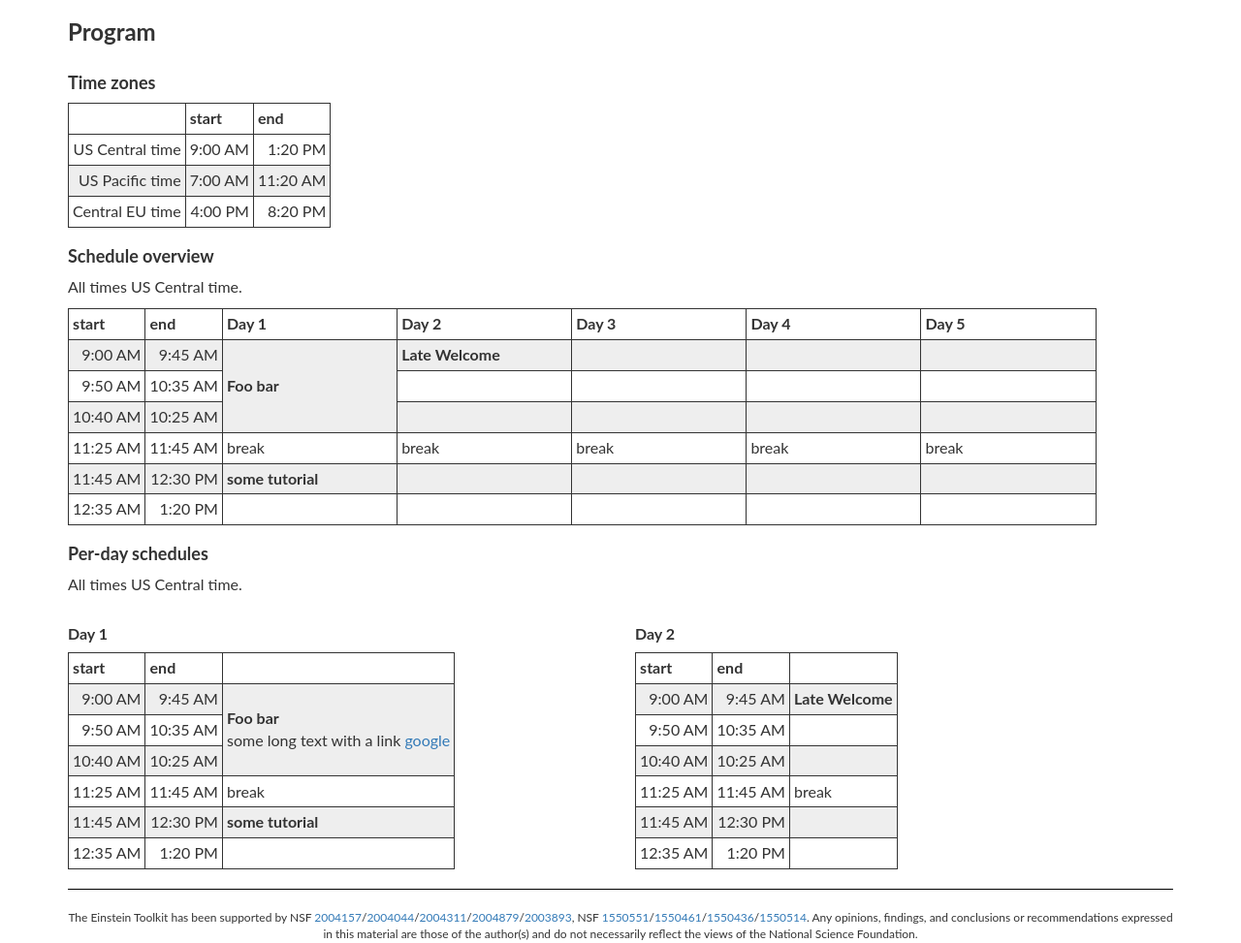
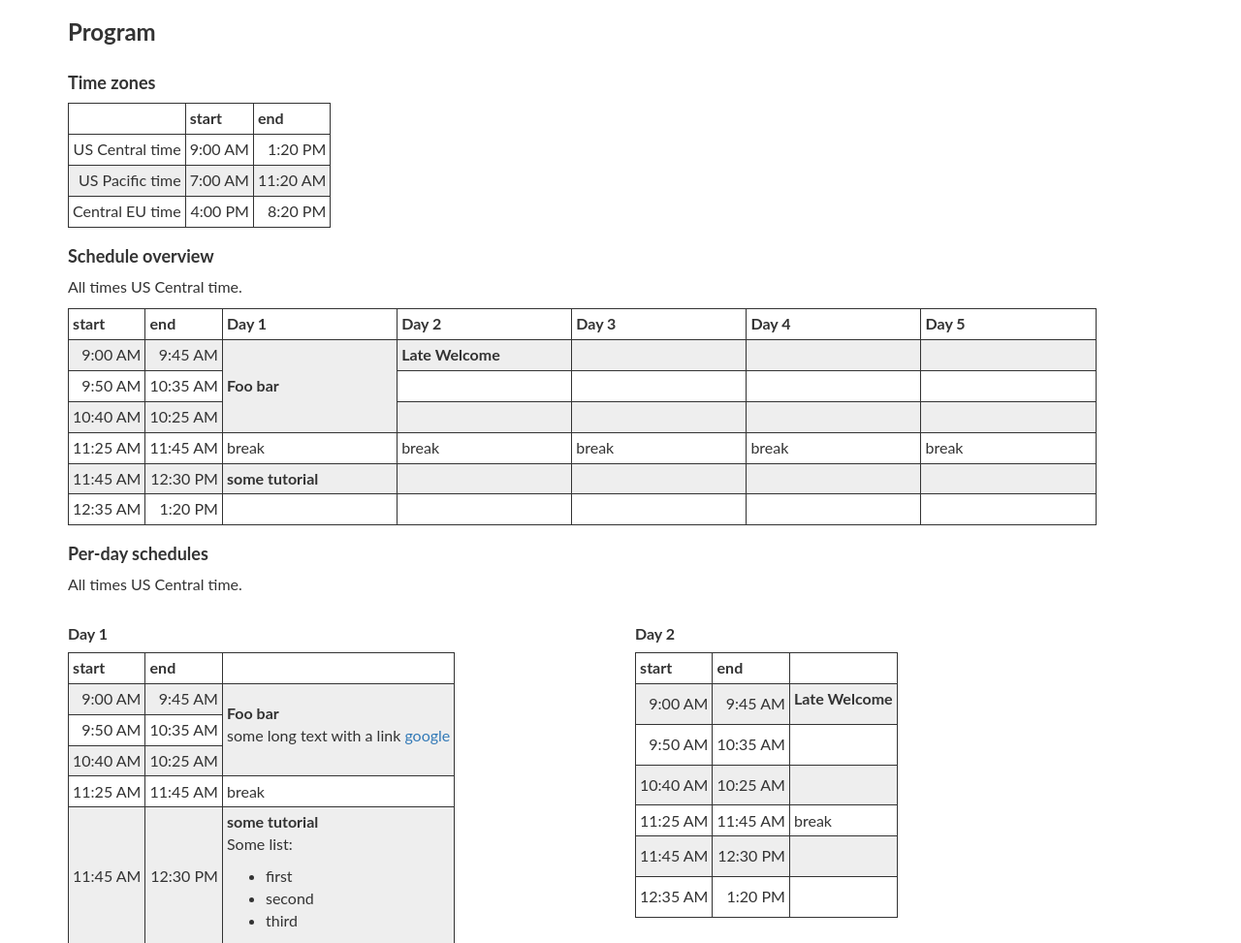
Before and after one commit to EinsteinToolkit/et2021uiuc, a Jekyll site: the page built from program.md, in a window 1280 px wide and 1348 px high. Shown: the part 154-1127 px from the top of the window at 97% size. Built offline with Jekyll 4.4.1, drawn with Linux system fonts in a browser that asks for light colours; grey boxes are pictures that could not be loaded.

Commit message:
program: add div to table cells

```diff
--- a/program.md
+++ b/program.md
@@ -8,6 +8,11 @@ day1_1:
     [google](https://google.com)
 day1_4:
   title: some tutorial
+  desc: >-
+    Some list:
+      * first
+      * second
+      * third
 day2_1:
   title: Late Welcome
 ---
@@ -109,22 +114,27 @@ All times US Central time.
 <tr><th> start </th><th> end </th> <th> </th>
 </tr>
 <tr><td>9:00 AM</td><td>9:45 AM</td>
-  <td markdown="span" rowspan=3><b>{{page.day1_1.title}}</b><br>{{page.day1_1.desc}}</td>
+  <td rowspan=3><div markdown="1"><b>{{page.day1_1.title}}</b><br>{{page.day1_1.desc}}
+  </div></td>
 </tr>
 <tr><td>9:50 AM</td><td>10:35 AM</td>
-  <!--<td markdown="span"><b>{{page.day1_2.title}}</b><br>{{page.day1_2.desc}}</td>-->
+  <!--<td><div markdown="1"><b>{{page.day1_2.title}}</b><br>{{page.day1_2.desc}}
+  </div></td>-->
 </tr>
 <tr><td>10:40 AM</td><td>10:25 AM</td>
-  <!--<td markdown="span"><b>{{page.day1_3.title}}</b><br>{{page.day1_3.desc}}</td>-->
+  <!--<td><div markdown="1"><b>{{page.day1_3.title}}</b><br>{{page.day1_3.desc}}
+  </div></td>-->
 </tr>
 <tr><td>11:25 AM</td><td>11:45 AM</td>
   <td>break</td>
 </tr>
 <tr><td>11:45 AM</td><td>12:30 PM</td>
-  <td markdown="span"><b>{{page.day1_4.title}}</b><br>{{page.day1_4.desc}}</td>
+  <td><div markdown="1"><b>{{page.day1_4.title}}</b><br>{{page.day1_4.desc}}
+  </div></td>
 </tr>
 <tr><td>12:35 AM</td><td>1:20 PM</td>
-  <td markdown="span"><b>{{page.day1_5.title}}</b><br>{{page.day1_5.desc}}</td>
+  <td><div markdown="1"><b>{{page.day1_5.title}}</b><br>{{page.day1_5.desc}}
+  </div></td>
 </tr>
 </table>
 </div>
@@ -136,22 +146,27 @@ All times US Central time.
 <tr><th> start </th><th> end </th> <th>  </th>
 </tr>
 <tr><td>9:00 AM</td><td>9:45 AM</td>
-  <td markdown="span"><b>{{page.day2_1.title}}</b><br>{{page.day2_1.desc}}</td>
+  <td><div markdown="1"><b>{{page.day2_1.title}}</b><br>{{page.day2_1.desc}}
+  </div></td>
 </tr>
 <tr><td>9:50 AM</td><td>10:35 AM</td>
-  <td markdown="span"><b>{{page.day2_2.title}}</b><br>{{page.day2_2.desc}}</td>
+  <td><div markdown="1"><b>{{page.day2_2.title}}</b><br>{{page.day2_2.desc}}
+  </div></td>
 </tr>
 <tr><td>10:40 AM</td><td>10:25 AM</td>
-  <td markdown="span"><b>{{page.day2_3.title}}</b><br>{{page.day2_3.desc}}</td>
+  <td><div markdown="1"><b>{{page.day2_3.title}}</b><br>{{page.day2_3.desc}}
+  </div></td>
 </tr>
 <tr><td>11:25 AM</td><td>11:45 AM</td>
   <td>break</td>
 </tr>
 <tr><td>11:45 AM</td><td>12:30 PM</td>
-  <td markdown="span"><b>{{page.day2_4.title}}</b><br>{{page.day2_4.desc}}</td>
+  <td><div markdown="1"><b>{{page.day2_4.title}}</b><br>{{page.day2_4.desc}}
+  </div></td>
 </tr>
 <tr><td>12:35 AM</td><td>1:20 PM</td>
-  <td markdown="span"><b>{{page.day2_5.title}}</b><br>{{page.day2_5.desc}}</td>
+  <td><div markdown="1"><b>{{page.day2_5.title}}</b><br>{{page.day2_5.desc}}
+  </div></td>
 </tr>
 </table>
 </div>
```
